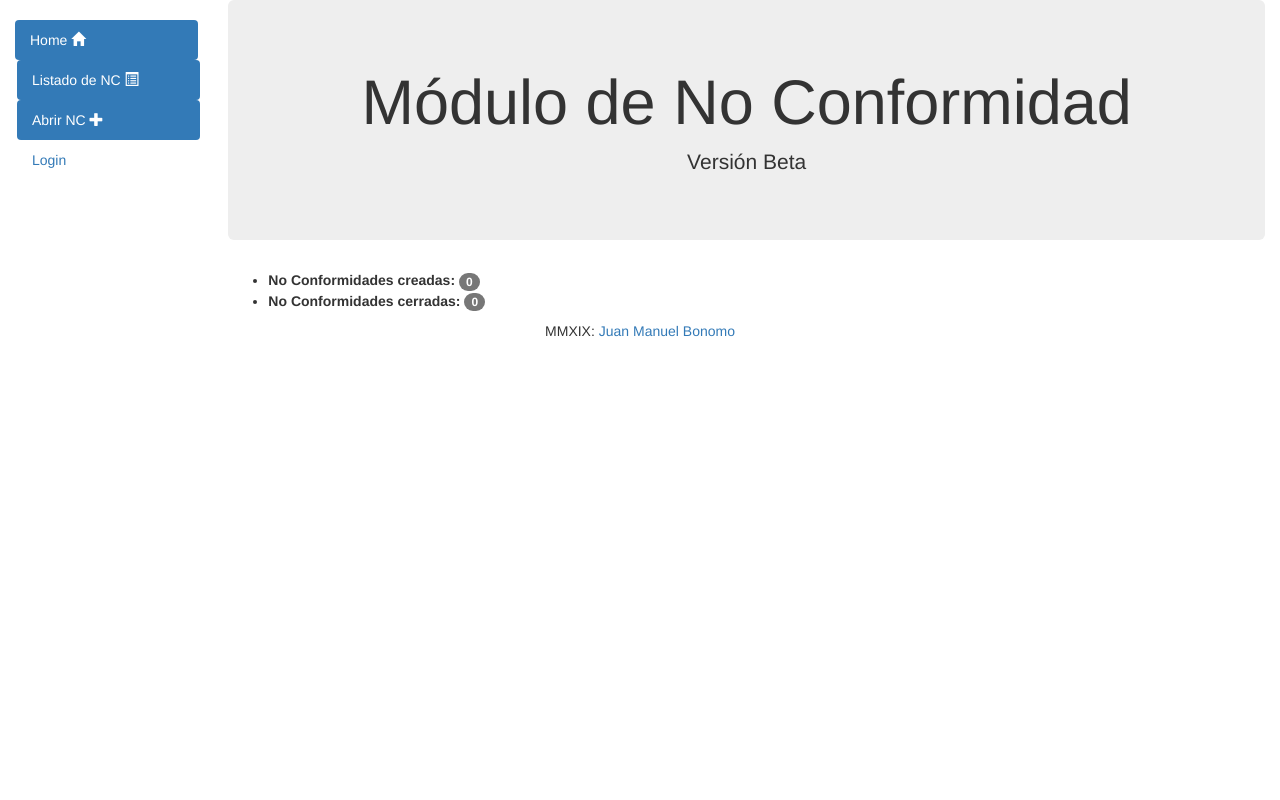
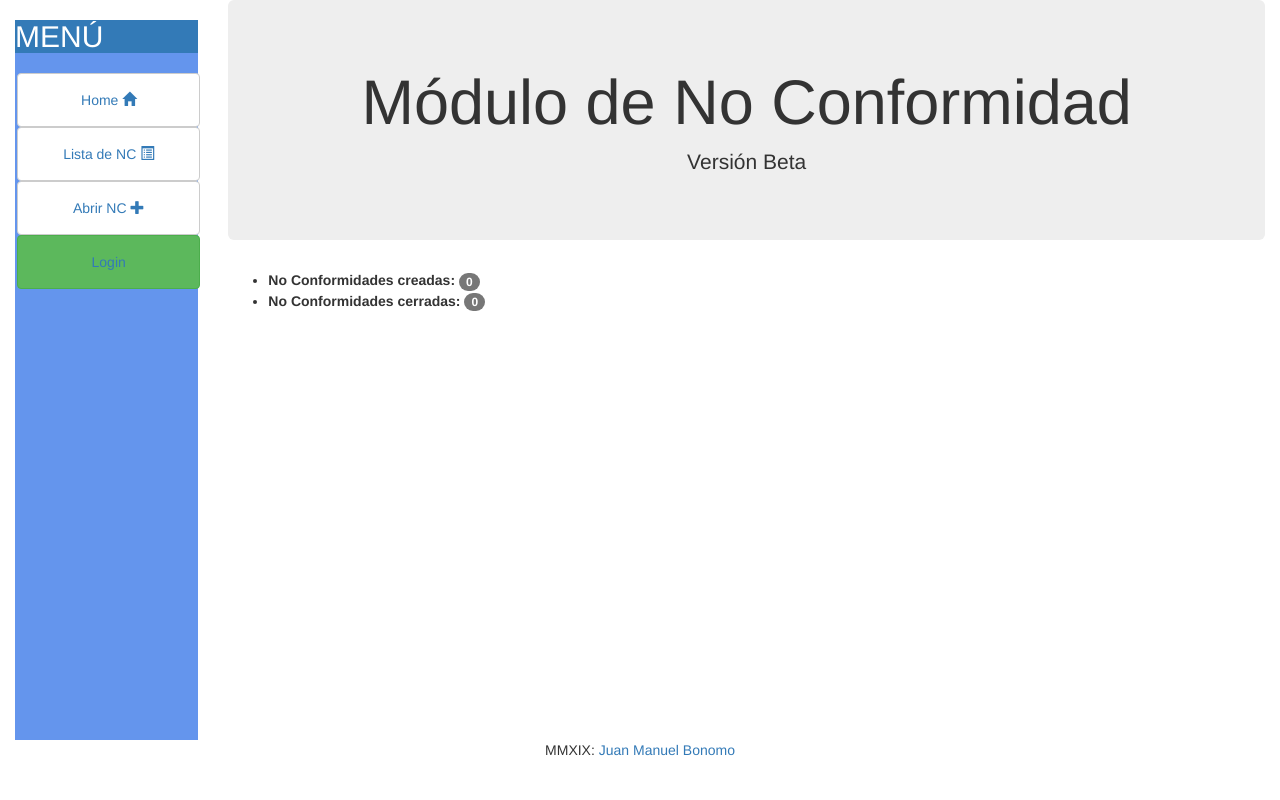
Before and after one commit to jbonomo1982/NoConformidad, a Django app: page / in a window 1280 px wide. Run offline with Django 3.2, Linux system fonts and the light colour scheme; data that the repository does not hold is empty; some libraries are stand-ins or nearby versions.

Commit message:
Más mejoras de estilo

```diff
--- a/moduloNC/static/css/styles.css
+++ b/moduloNC/static/css/styles.css
@@ -2,6 +2,7 @@
     margin-top: 20px;
     padding: 0;
     list-style: none;
+
 }
 
 #id_honeypot {
@@ -17,3 +18,10 @@
     float: left;
     width: 100%;
 }
+
+
+.sidebar {
+	background-color:cornflowerblue;
+    min-height: 720px;
+    width: 100%;
+}
--- a/moduloNC/templates/moduloNC/base.html
+++ b/moduloNC/templates/moduloNC/base.html
@@ -19,20 +19,24 @@
   <div class="container-fluid">
 
     <div class="row">
-      <div class="col-sm-2">
+      <div id="side_B"class="col-sm-2">
+        <div class="sidebar">
     {% block sidebar %}
-      <ul class="nav nav-pills nav stacked" role="tablist">
-        <li class= "active"><a href="{% url 'index' %}">Home <span class= "glyphicon glyphicon-home"></span></a></li>
-        <li class= "active" ><a href="{% url 'nc' %}" >Listado de NC <span class= "glyphicon glyphicon-list-alt"></span></a></li>
-        <li class= "active"><a href="{% url 'nuevanc' %}">Abrir NC <span class= "glyphicon glyphicon-plus"></span></a></li>
+        <h2 id="menu" class="bg-primary">MENÚ</h2>
+      <ul class="nav nav-pills nav stacked" role="tablist" >
+        <li></li>
+        <li class="btn btn-default"><a href="{% url 'index' %}">Home <span class= "glyphicon glyphicon-home"></span></a></li>
+        <li class="btn btn-default" ><a href="{% url 'nc' %}" >Lista de NC <span class= "glyphicon glyphicon-list-alt"></span></a></li>
+        <li class="btn btn-default"><a href="{% url 'nuevanc' %}">Abrir NC <span class= "glyphicon glyphicon-plus"></span></a></li>
         {% if user.is_authenticated %}
-          <li>User: {{ user.get_username }}</li>
-          <li><a href="{% url 'logout'%}?next={{request.path}}">Logout</a></li>
+          <li class="btn btn-default">User: {{ user.get_username }}</li>
+          <li  class="btn btn-danger"><a href="{% url 'logout'%}?next={{request.path}}">Logout</a></li>
         {% else %}
-          <li><a href="{% url 'login'%}?next={{request.path}}">Login</a></li>
+          <li class="btn btn-success"><a href="{% url 'login'%}?next={{request.path}}">Login</a></li>
         {% endif %}
-        </ul>
+      </ul>
     {% endblock %}
+      </div>
     </div>
     <div class="col-sm-10 ">
         {% block content %}{% endblock %}
```
Also changed, not shown: moduloNC/templates/moduloNC/nc_info.html (+13 -10 lines).
